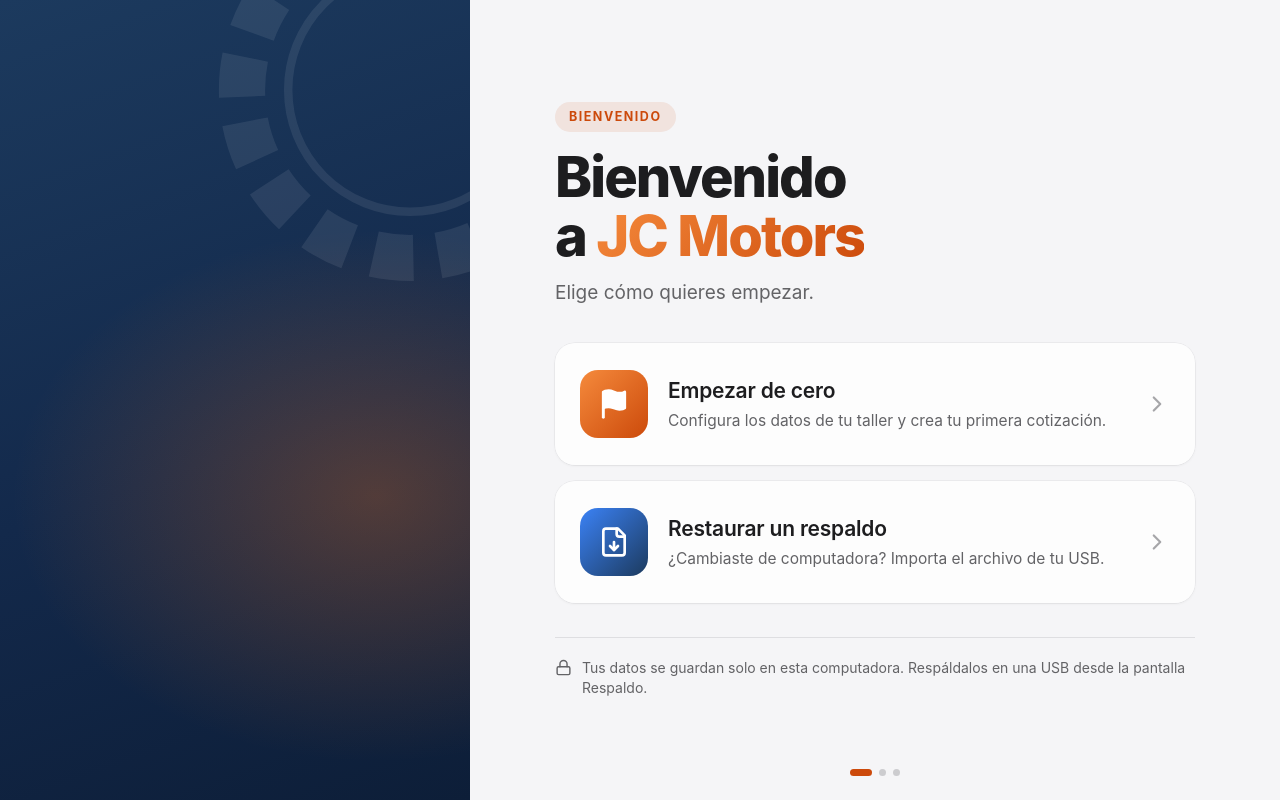
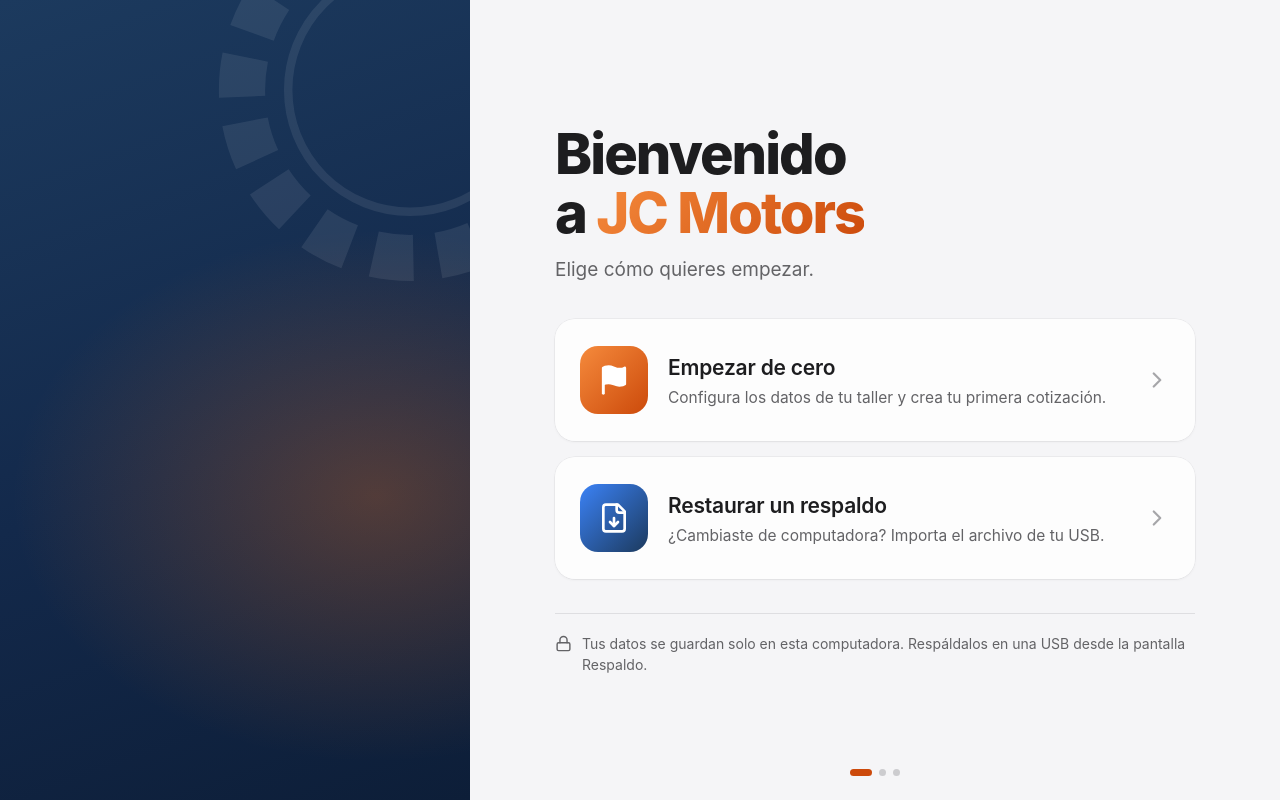
Before and after one commit to Pultron/JC-MOTORS, a React (Vite) app: page /#/bienvenida in a window 1280 px wide. Built offline with nearby package versions, Linux system fonts and the light colour scheme.

Commit message:
style(bienvenida): remove eyebrow pill above the welcome title

```diff
--- a/src/components/bienvenida/PasoInicio.tsx
+++ b/src/components/bienvenida/PasoInicio.tsx
@@ -9,7 +9,6 @@ interface Props {
 /** Step 1: choose how to start. */
 export function PasoInicio({ onFresh, onRestore, disabled }: Props) {
   return <div data-testid="welcome-step-inicio">
-    <p className="bv-label">Bienvenido</p>
     <h1 className="bv-title">Bienvenido<br />a <span className="bv-title-accent">JC Motors</span></h1>
     <p className="bv-sub">Elige cómo quieres empezar.</p>
     <div className="bv-cards">
```
